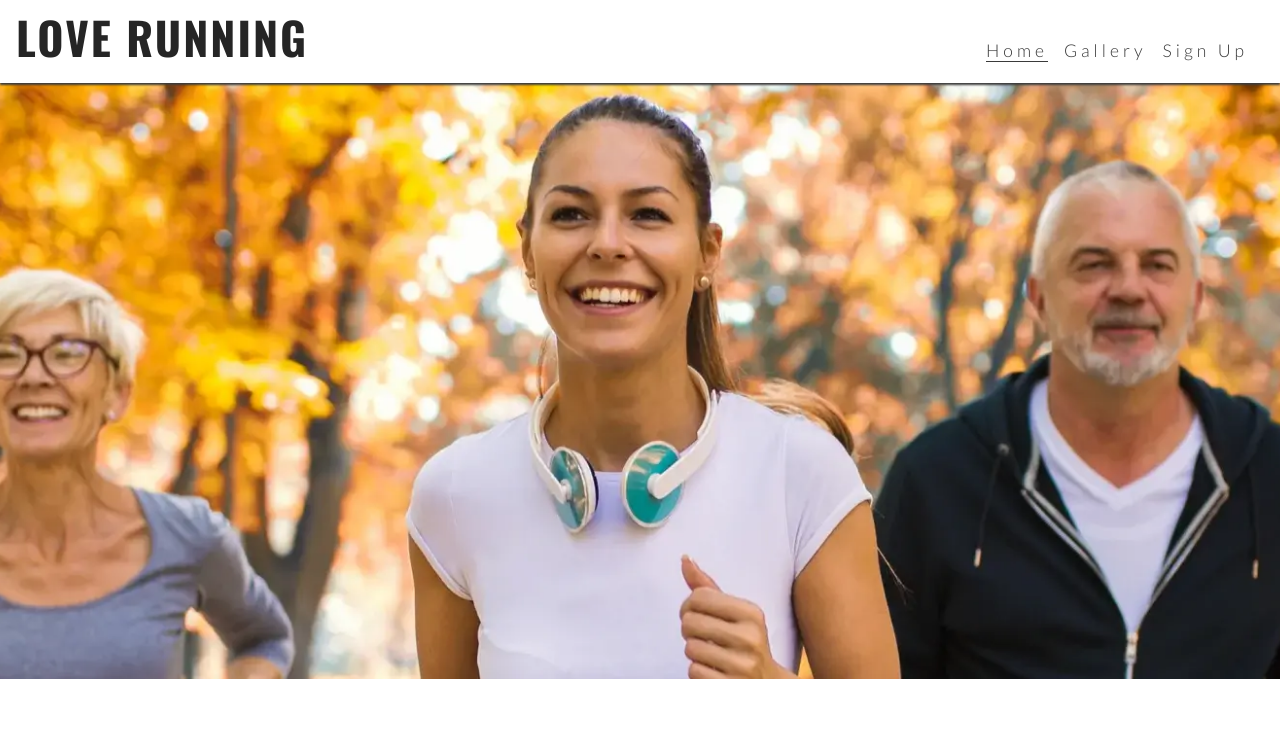
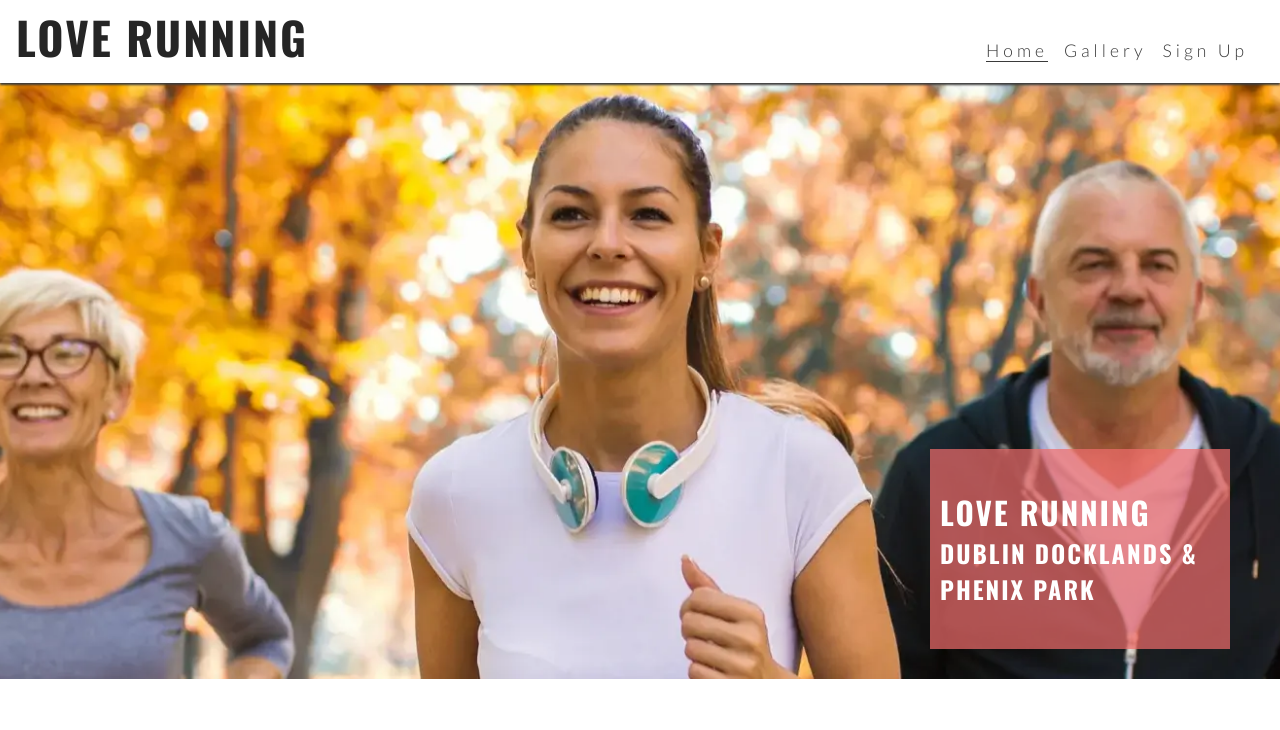
Before and after one commit to alexelbert/love-running, a plain HTML site: page index.html in a window 1280 px wide. Shown: the top 730 px of the page. Drawn offline with nearby package versions, Linux system fonts and the light colour scheme.

Commit message:
Add cover text with club name and locations

```diff
--- a/assets/css/style.css
+++ b/assets/css/style.css
@@ -18,6 +18,15 @@ body {
     font-family: 'Lato', sans-serif;
 }
 
+h1,
+h2,
+h3 {
+    font-family: 'Oswald', sans-serif;
+    text-transform: uppercase;
+    letter-spacing: 2px;
+    color: #252525;
+}
+
 /* Header */
 header {
     background-color: #ffffff;
@@ -34,13 +43,6 @@ header {
 header a {
     text-decoration: none;
     color: inherit;
-}
-
-h1 {
-    font-family: 'Oswald', sans-serif;
-    text-transform: uppercase;
-    letter-spacing: 2px;
-    color: #252525;
 }
 
 #menu {
@@ -94,6 +96,24 @@ main {
     height: 600px;
     width: 100%;
     background: url("../images/hero-image.webp") no-repeat center center/cover;
+    position: relative;
+}
+
+#cover-text {
+    /* Final rgba value sets the opacity so it's semi-transparent */
+    background-color: rgba(241, 109, 107, .7);
+    font-size: 130%;
+    position: absolute;
+    bottom: 30px;
+    width: 80%;
+    min-height: 200px;
+    padding-top: 40px;
+    padding-left: 10px;
+}
+
+#cover-text>h2,
+#cover-text>h3 {
+    color: #ffffff;
 }
 
 /* Footer */
@@ -147,6 +167,12 @@ main {
         margin-top: 79px;
     }
 
+    /* Hero */
+    #cover-text {
+        width: 300px;
+        right: 50px;
+    }
+
 }
 
 /*Large devices (laptops and desktops, 992px and up)*/
--- a/index.html
+++ b/index.html
@@ -57,7 +57,12 @@
 
     <!--Main content-->
     <main>
-        <section id="hero"></section>
+      <section id="hero">
+        <div id="cover-text">
+          <h2>Love Running</h2>
+          <h3>Dublin Docklands & Phenix Park</h3>
+        </div>
+      </section>
     </main>
 
     <!--Footer-->
@@ -78,7 +83,8 @@
             target="_blank"
             rel="noopener"
             aria-label="Visit our Twitter page (opens in a new tab)"
-            ><i class="fa-brands fa-square-twitter"></i></a>
+            ><i class="fa-brands fa-square-twitter"></i
+          ></a>
         </li>
         <li>
           <a
```
